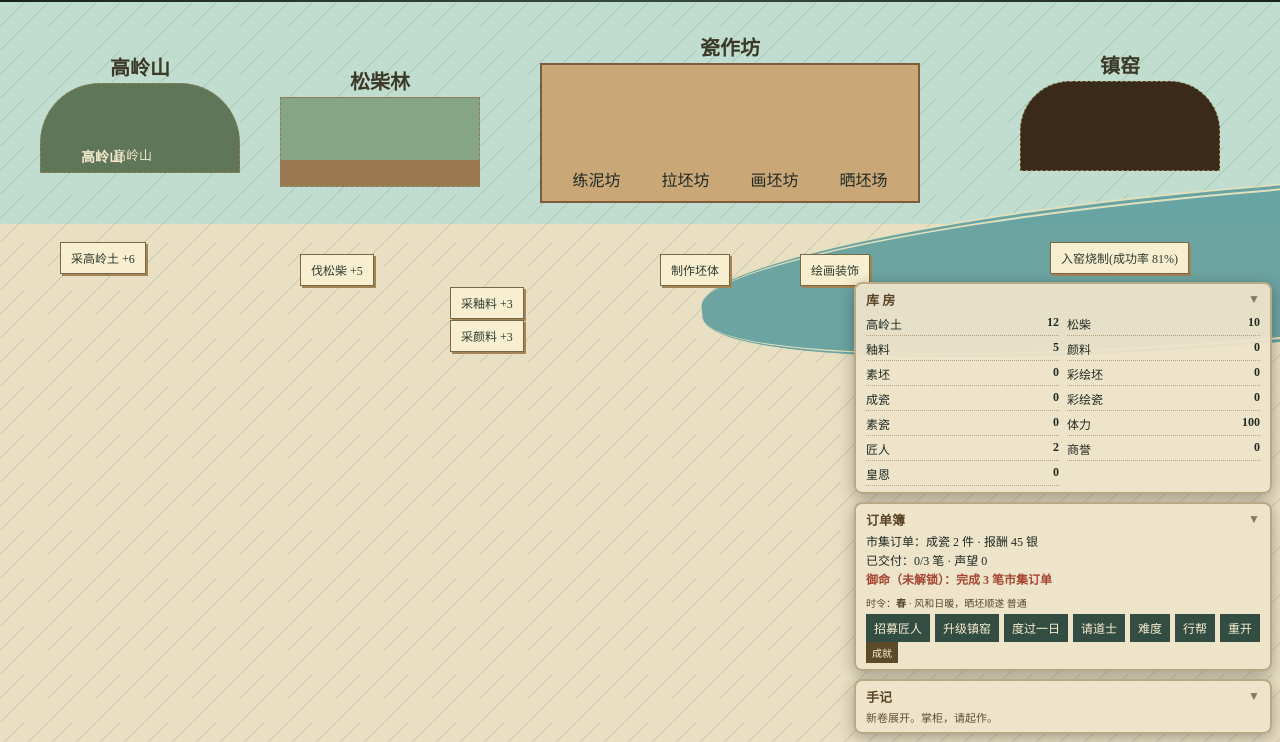
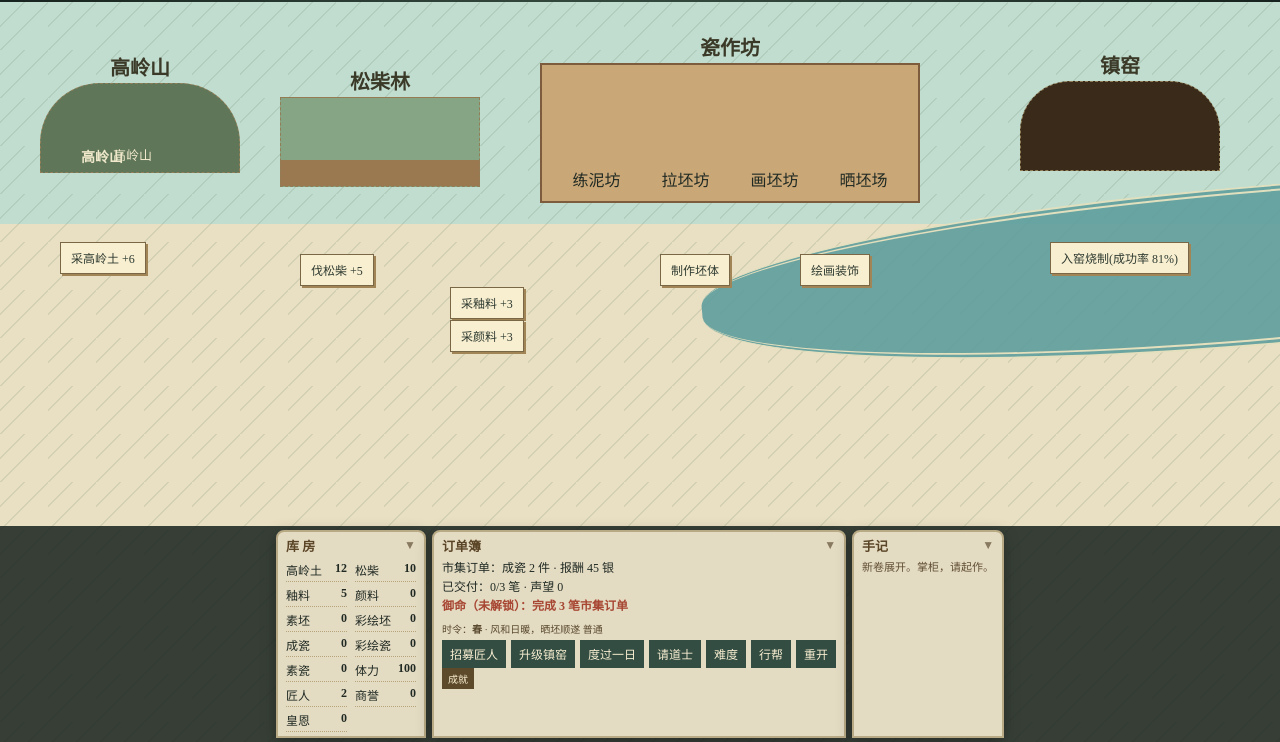
Before and after one commit to GeniusWang23/qicheng-tianxia, a plain HTML site: page index.html in a window 1280 px wide. Shown: the part 58-800 px from the top of the page. Drawn offline with Linux system fonts and the light colour scheme; a web font is replaced by a local one.

Commit message:
Fix: bottom row panels + map drag-to-scroll

```diff
--- a/index.html
+++ b/index.html
@@ -17,7 +17,7 @@ h1{font-family:"ZCOOL XiaoWei";letter-spacing:.11em;margin:0;font-size:22px;font
 .stats{display:flex;gap:6px;flex-wrap:wrap;margin-left:auto}.stat{border:1px solid #a99162;background:#23362d;color:#f3e6c4;padding:5px 8px;font-size:12px}.stat b{color:#f3c95b;margin-left:3px}
 
 /* Map area - scrollable */
-.map-container{flex:1;overflow:auto;position:relative;background:linear-gradient(#c1ddcf 0 30%,#e9dfc3 30%);min-height:300px}
+.map-container{flex:1;overflow:hidden;position:relative;background:linear-gradient(#c1ddcf 0 30%,#e9dfc3 30%);min-height:300px;cursor:grab}.map-container:active{cursor:grabbing}.map-container.dragging{cursor:grabbing}
 .map{width:1800px;height:100%;position:relative;background:linear-gradient(135deg,transparent 25%,#718d7030 25% 27%,transparent 27% 50%,#718d7030 50% 52%,transparent 52%);background-size:48px 48px;min-height:520px}
 .river{position:absolute;right:-100px;top:180px;width:1200px;height:160px;background:#5f9e9e;border-radius:45% 0 0 48%;transform:rotate(-5deg);border-block:7px double #e4e0bd;opacity:.9}
 .site{position:absolute;width:200px;text-align:center;z-index:1}.site h2{font-family:"ZCOOL XiaoWei";margin:0;color:#3b3927;font-size:20px}.site p{margin:2px;color:#665a43;font-size:11px}.site .art{height:110px;position:relative;margin:2px auto;border:1px dashed #917e56}
@@ -35,8 +35,8 @@ h1{font-family:"ZCOOL XiaoWei";letter-spacing:.11em;margin:0;font-size:22px;font
 .dock .art{background:#5f9e9e;border-color:#466f70;height:90px}
 
 /* Floating panels */
-.float-panels{position:fixed;bottom:8px;right:8px;display:flex;flex-direction:column;gap:8px;z-index:50;max-width:420px}
-.float-card{background:rgba(238,228,203,.95);border:2px solid #b8aa84;border-radius:8px;padding:6px 10px;box-shadow:0 4px 16px rgba(0,0,0,.3);max-height:50vh;overflow:auto}
+.float-panels{position:fixed;bottom:0;left:0;right:0;display:flex;flex-direction:row;gap:6px;z-index:50;padding:4px 8px;background:rgba(23,35,30,.85);justify-content:center;flex-wrap:wrap}
+.float-card{background:rgba(238,228,203,.95);border:2px solid #b8aa84;border-radius:8px 8px 0 0;padding:4px 8px;box-shadow:0 4px 16px rgba(0,0,0,.3);max-height:40vh;overflow:auto;min-width:150px;flex:0 1 auto}
 .float-card h3{font-size:13px;color:#5b4527;margin:0 0 4px;cursor:pointer;display:flex;justify-content:space-between;align-items:center}
 .float-card h3 .toggle{font-size:12px;color:#887a60}
 .float-card.collapsed .card-body{display:none}
@@ -65,6 +65,7 @@ h1{font-family:"ZCOOL XiaoWei";letter-spacing:.11em;margin:0;font-size:22px;font
 .guild-card:hover{transform:translateY(-2px);box-shadow:0 4px 12px rgba(0,0,0,.12)}
 .day-badge{font-size:16px;font-weight:900;color:var(--red);background:#f5eccf;padding:3px 10px;border-radius:4px;border:1px solid var(--gold);white-space:nowrap}
 .success-rate{font-size:10px;color:#6a5a3a}
+.map .node{cursor:pointer}.map .node:active{cursor:pointer}
 </style>
 </head>
 <body>
```
